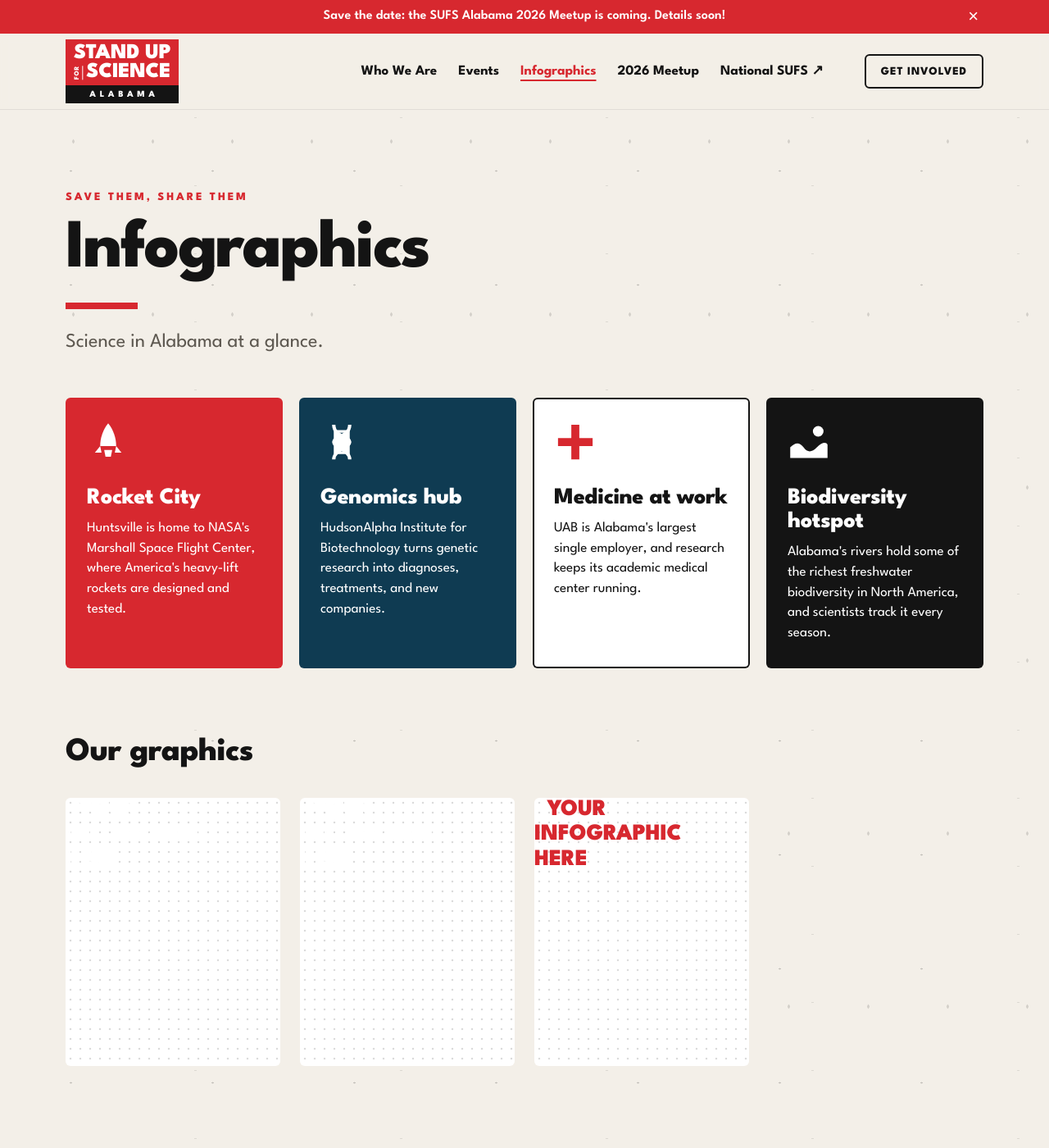
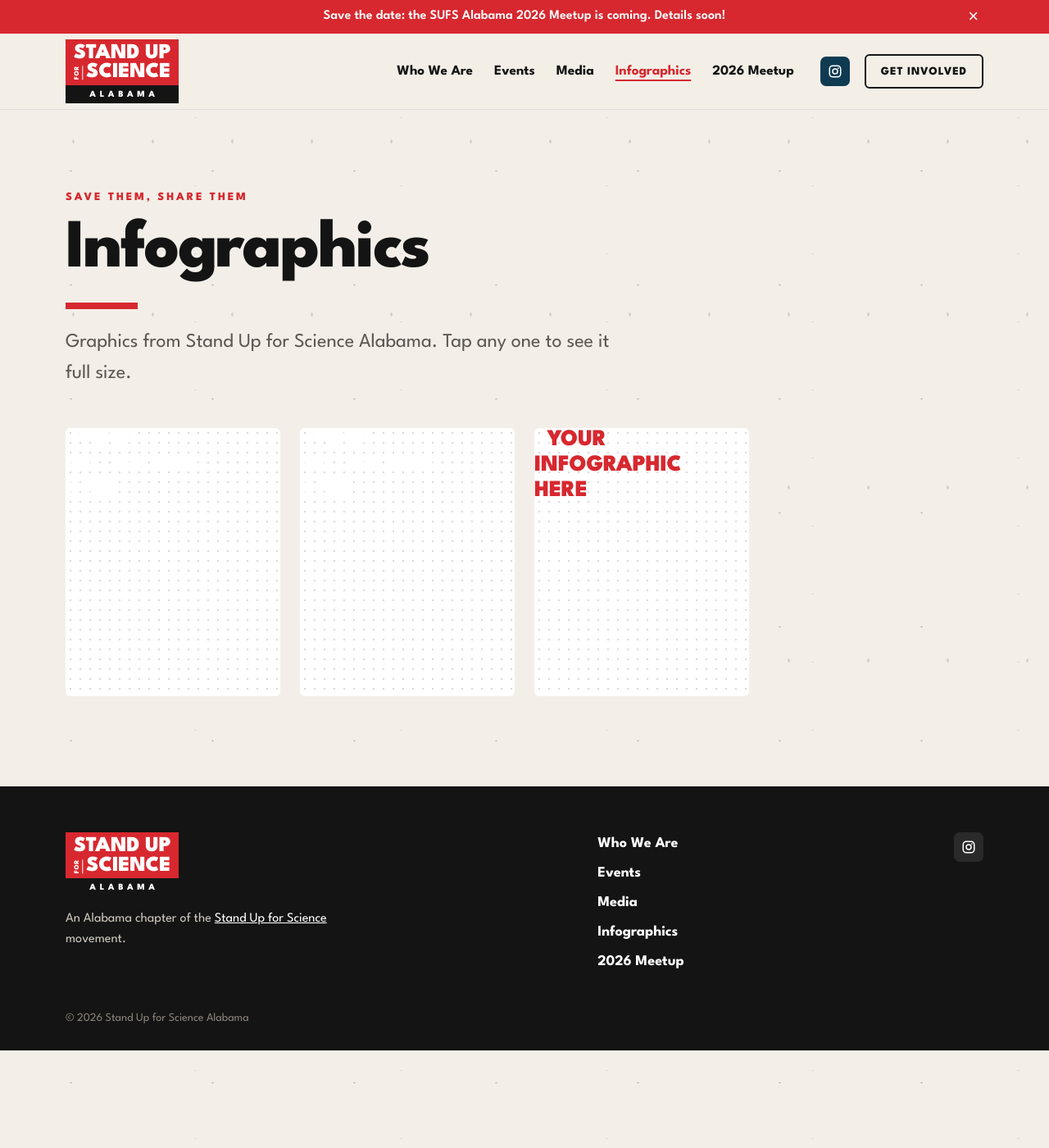
Before and after one commit to sufs-alabama/sufs-alabama.github.io, a Jekyll site: the page built from infographics.html, in a window 1280 px wide and 1400 px high. Shown: the whole window at 82% size. Built offline with Jekyll 4.4.1, drawn with Linux system fonts in a browser that asks for light colours.

Commit message:
Add real rally events, Media page, and Instagram; drop fact graphics
- Replace placeholder rally with the March 7, 2025 Birmingham rally
  (Railroad Park, ~500 attendees, Ask a Scientist panel) and add the
  March 7, 2026 Rally to Take Back Science
- New Media page driven by _data/media.yml with press coverage and an
  embedded ABC 33/40 video; "In the news" section on the home page
- Remove the invented "Science in Alabama" fact graphics; Infographics
  page now only shows the chapter's own graphics
- Set Instagram link and add a follow button to the home CTA
- Remove duplicate CSS block from the facts cleanup

```diff
--- a/_config.yml
+++ b/_config.yml
@@ -22,7 +22,7 @@
 # Contact + socials (leave a value blank "" to hide that icon)
 email: ""            # e.g. hello@yourdomain.org
 social:
-  instagram: ""      # full profile URLs
+  instagram: "https://www.instagram.com/standupforsciencealabama/"   # full profile URLs
   bluesky: ""
   facebook: ""
   tiktok: ""
--- a/_data/facts.yml
+++ /dev/null
@@ -1,18 +0,0 @@
-# "Science in Alabama" fact graphics shown on the home and infographics pages.
-# icon = rocket | dna | medical | river   color = red | navy | ink | cream
-- title: Rocket City
-  icon: rocket
-  color: red
-  text: Huntsville is home to NASA's Marshall Space Flight Center, where America's heavy-lift rockets are designed and tested.
-- title: Genomics hub
-  icon: dna
-  color: navy
-  text: HudsonAlpha Institute for Biotechnology turns genetic research into diagnoses, treatments, and new companies.
-- title: Medicine at work
-  icon: medical
-  color: cream
-  text: UAB is Alabama's largest single employer, and research keeps its academic medical center running.
-- title: Biodiversity hotspot
-  icon: river
-  color: ink
-  text: Alabama's rivers hold some of the richest freshwater biodiversity in North America, and scientists track it every season.
--- /dev/null
+++ b/_data/media.yml
@@ -0,0 +1,40 @@
+# Press coverage shown on the Media page (newest first).
+# type: article | video | listing
+# Add your own press, interviews, podcasts, and op-eds the same way.
+
+- title: "'Stand Up for Science' holds National Day of Action"
+  outlet: WBRC FOX6 News
+  date: 2026-03-07
+  type: article
+  url: https://www.wbrc.com/2026/03/07/stand-up-science-holds-national-day-action/
+  summary: Coverage of the 2026 Rally to Take Back Science, with Birmingham among the rally locations.
+
+- title: "'Our futures are at stake': UAB students, scientists join Stand up for Science rally"
+  outlet: ABC 33/40
+  date: 2025-03-07
+  type: article
+  url: https://abc3340.com/news/local/our-futures-are-at-stake-uab-students-scientists-join-stand-up-for-science-rally-nih-federal-funding-cuts
+  summary: UAB students and researchers at the Birmingham rally on what NIH funding cuts would mean for their work.
+
+- title: "'Our futures are at stake': UAB students, scientists join Stand up for Science rally"
+  outlet: ABC 33/40 (video)
+  date: 2025-03-07
+  type: video
+  url: https://www.youtube.com/watch?v=1v6ZidqAv4I
+  youtube_id: 1v6ZidqAv4I
+  summary: The TV segment from the 2025 Birmingham rally.
+
+- title: "Taking It to the Streets: Scientists Mobilize to Fight Trump's 'Unprecedented' Anti-Science Agenda"
+  outlet: Inside Climate News
+  date: 2025-03-07
+  type: article
+  url: https://insideclimatenews.org/news/07032025/stand-up-for-science-rallies-against-trump-anti-science-agenda/
+  summary: National coverage featuring the roughly 500 people who rallied at Birmingham's Railroad Park.
+
+- title: "Stand Up for Science rallies planned for Friday around U.S. How to attend one in Alabama"
+  outlet: Yahoo News
+  date: 2025-03-05          # approximate; used for ordering only
+  date_display: March 2025
+  type: listing
+  url: https://www.yahoo.com/news/stand-science-rallies-planned-friday-190608625.html
+  summary: Preview of the Birmingham rally at Railroad Park and its "Ask a Scientist" panel.
--- a/_includes/fact.html
+++ /dev/null
@@ -1,12 +0,0 @@
-{%- assign f = include.fact -%}
-<figure class="fact fact-{{ f.color }}">
-  <div class="fact-icon" aria-hidden="true">
-    {%- case f.icon -%}
-    {%- when "rocket" -%}<svg viewBox="0 0 64 64"><path d="M32 4c8 10 12 22 12 34H20c0-12 4-24 12-34z"/><path d="M20 38l-8 10h10zM44 38l8 10H42z"/><path d="M26 44h12l-2 10h-8z"/></svg>
-    {%- when "dna" -%}<svg viewBox="0 0 64 64" fill="none" stroke="currentColor"><path d="M20 6c0 18 24 18 24 26S20 44 20 58" stroke-width="5"/><path d="M44 6c0 18-24 18-24 26s24 12 24 26" stroke-width="5"/><path d="M24 16h16M24 48h16" stroke-width="4"/></svg>
-    {%- when "medical" -%}<svg viewBox="0 0 64 64"><path d="M26 6h12v20h20v12H38v20H26V38H6V26h20z"/></svg>
-    {%- when "river" -%}<svg viewBox="0 0 64 64"><path d="M4 40c8-8 14-8 20 0s12 8 20 0 14-8 16-4v20H4z"/><circle cx="46" cy="16" r="8"/></svg>
-    {%- endcase -%}
-  </div>
-  <figcaption><strong>{{ f.title }}</strong>{{ f.text }}</figcaption>
-</figure>
--- a/_includes/footer.html
+++ b/_includes/footer.html
@@ -7,6 +7,7 @@
     <nav class="footer-links" aria-label="Footer">
       <a href="{{ '/who-we-are/' | relative_url }}">Who We Are</a>
       <a href="{{ '/events/' | relative_url }}">Events</a>
+      <a href="{{ '/media/' | relative_url }}">Media</a>
       <a href="{{ '/infographics/' | relative_url }}">Infographics</a>
       <a href="{{ '/events/#meetup' | relative_url }}">2026 Meetup</a>
     </nav>
--- a/_includes/header.html
+++ b/_includes/header.html
@@ -8,9 +8,9 @@
       <nav id="site-nav" class="site-nav" aria-label="Main">
         <a href="{{ '/who-we-are/' | relative_url }}"{% if page.url == '/who-we-are/' %} aria-current="page"{% endif %}>Who We Are</a>
         <a href="{{ '/events/' | relative_url }}"{% if page.url contains '/events/' %} aria-current="page"{% endif %}>Events</a>
+        <a href="{{ '/media/' | relative_url }}"{% if page.url == '/media/' %} aria-current="page"{% endif %}>Media</a>
         <a href="{{ '/infographics/' | relative_url }}"{% if page.url == '/infographics/' %} aria-current="page"{% endif %}>Infographics</a>
         <a href="{{ '/events/#meetup' | relative_url }}">2026 Meetup</a>
-        <a href="{{ site.national_site }}" target="_blank" rel="noopener">National SUFS ↗</a>
       </nav>
       <div class="header-actions">
         {% include social.html class="social-header" %}
--- a/assets/css/site.css
+++ b/assets/css/site.css
@@ -371,18 +371,28 @@
 .tone-ink { background: var(--ink); color: var(--white); }
 .tone-cream { background: var(--cream-deep); color: var(--red); }
 
-/* ---------- Facts / infographics ---------- */
-.fact-grid { display: grid; grid-template-columns: repeat(auto-fill, minmax(min(100%, 250px), 1fr)); gap: 20px; }
-.fact { margin: 0; border-radius: var(--radius); padding: 28px 26px 30px; display: flex; flex-direction: column; gap: 18px; }
-.fact-icon svg { width: 52px; height: 52px; fill: currentColor; }
-.fact figcaption { font-size: 17px; line-height: 1.45; }
-.fact figcaption strong { display: block; font-weight: 800; font-size: 28px; line-height: 1.05; margin-bottom: 10px; letter-spacing: -.01em; }
-.fact-red { background: var(--red); color: var(--white); }
-.fact-navy { background: var(--navy); color: var(--white); }
-.fact-ink { background: var(--ink); color: var(--white); }
-.fact-cream { background: var(--white); color: var(--ink); box-shadow: inset 0 0 0 2px var(--ink); }
-.fact-cream .fact-icon { color: var(--red); }
+/* ---------- Media ---------- */
+.media-list { display: grid; gap: 18px; }
+.media-list-compact { grid-template-columns: repeat(auto-fill, minmax(min(100%, 320px), 1fr)); gap: 24px; }
+.media-item { background: var(--white); border-radius: var(--radius); overflow: hidden; border-left: 8px solid var(--red); display: flex; flex-direction: column; }
+.media-body { padding: 24px 28px 26px; display: flex; flex-direction: column; gap: 8px; flex: 1; }
+.media-outlet { margin: 0; font-weight: 800; text-transform: uppercase; letter-spacing: .1em; font-size: 14px; color: var(--red); }
+.media-outlet span { color: var(--muted); letter-spacing: .04em; font-weight: 700; }
+.media-item h3 { margin: 0; font-size: clamp(22px, 2.4vw, 28px); line-height: 1.15; font-weight: 800; letter-spacing: -.01em; }
+.media-item h3 a { text-decoration: none; }
+.media-item h3 a:hover { color: var(--red); }
+.media-item p { margin: 0; }
+.media-item .text-link { margin-top: auto; padding-top: 6px; }
+.media-list-compact .media-item h3 { font-size: 22px; }
+.media-videos { display: grid; grid-template-columns: repeat(auto-fill, minmax(min(100%, 420px), 1fr)); gap: 24px; }
+.media-video { aspect-ratio: 16 / 9; background: var(--ink); }
+.media-video iframe { width: 100%; height: 100%; border: 0; display: block; }
+.media-note { margin-top: 72px; background: var(--navy); color: var(--white); border-radius: var(--radius); padding: 32px 36px; }
+.media-note h2 { margin: 0 0 8px; font-size: 30px; font-weight: 800; }
+.media-note p { margin: 0; max-width: 680px; }
+.media-note a { color: var(--white); font-weight: 700; }
 
+/* ---------- Infographics gallery ---------- */
 .gallery { display: grid; grid-template-columns: repeat(auto-fill, minmax(min(100%, 260px), 1fr)); gap: 24px; }
 .gallery-figure { margin: 0; }
 .gallery-figure figcaption { margin-top: 10px; font-size: 16px; color: var(--muted); }
--- a/infographics.html
+++ b/infographics.html
@@ -2,12 +2,7 @@
 permalink: /infographics/
 title: Infographics
 eyebrow: Save them, share them
-lede: Science in Alabama at a glance.
+lede: Graphics from Stand Up for Science Alabama. Tap any one to see it full size.
 ---
-<div class="fact-grid">
-  {% for f in site.data.facts %}{% include fact.html fact=f %}{% endfor %}
-</div>
-
-<h2 class="sub-title">Our graphics</h2>
 {% include gallery.html %}
 {% include lightbox.html %}
```
Also changed, not shown: _events/rally-2025.md (added, +34 -0 lines), _events/rally-2026.md (added, +26 -0 lines), _events/rally.md (deleted, +0 -29 lines), _includes/media-item.html (added, +15 -0 lines), index.html (+8 -4 lines), media.html (added, +29 -0 lines), README.md.
